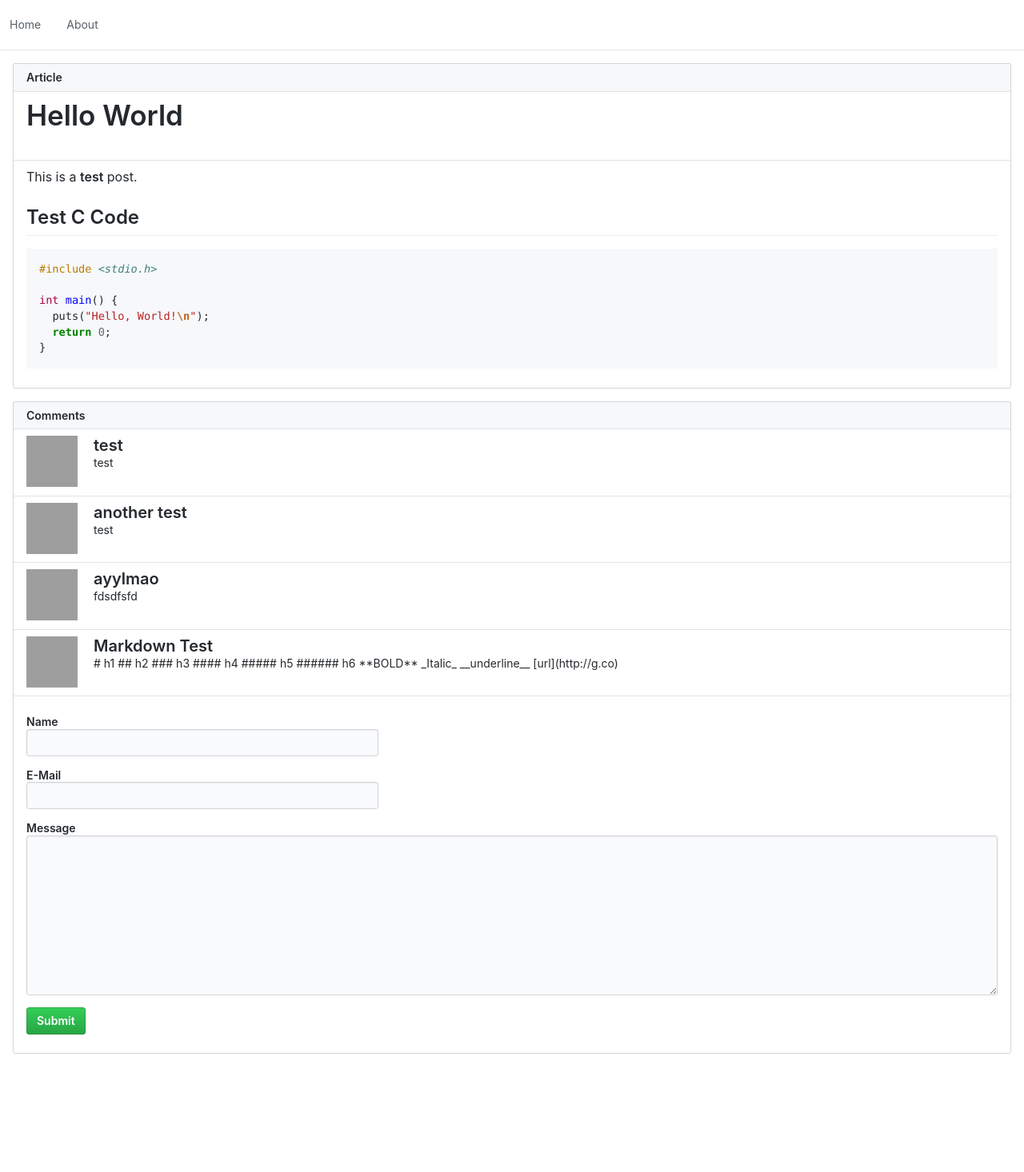
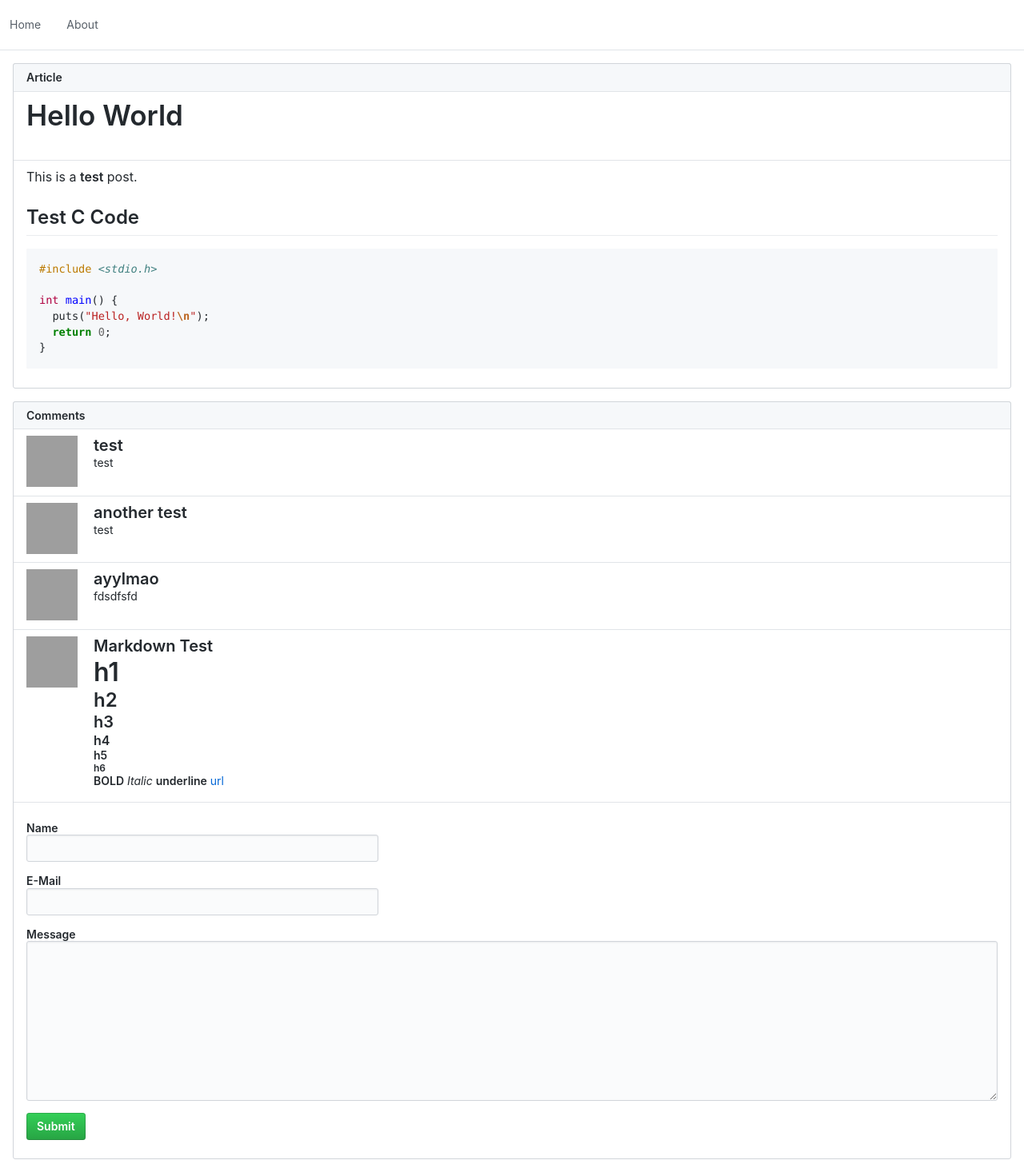
Before and after one commit to dorpga/dorpga.github.io, a Jekyll site: the page built from _posts/2017-12-12-Hello-World.md, in a window 1280 px wide, cut to the strip 0-1466 px from the top of the page. Shown: the whole strip at 80% size. Built offline with Jekyll 4.4.1, drawn with Linux system fonts in a browser that asks for light colours; before the commit the page ends 1334 px from its top, so only the background shows below that; grey boxes are pictures that could not be loaded.

Commit message:
Update comments.html

```diff
--- a/_includes/comments.html
+++ b/_includes/comments.html
@@ -10,8 +10,8 @@
                 <img src="http://identicon.org/?t={{ c.email }}&s=64" alt="Avatar for {{ c.name }}" height="64" width="64">
             </div>
             <div class="column">
-                <h3>{{ c.name }}</h3>
-                <p>{{ c.message }}</p>
+                <h3 class="comment-title">{{ c.name }}</h3>
+                <div class="comment-body">{{ c.message | markdownify }}</div>
             </div>
         </div>
     </div>
```
